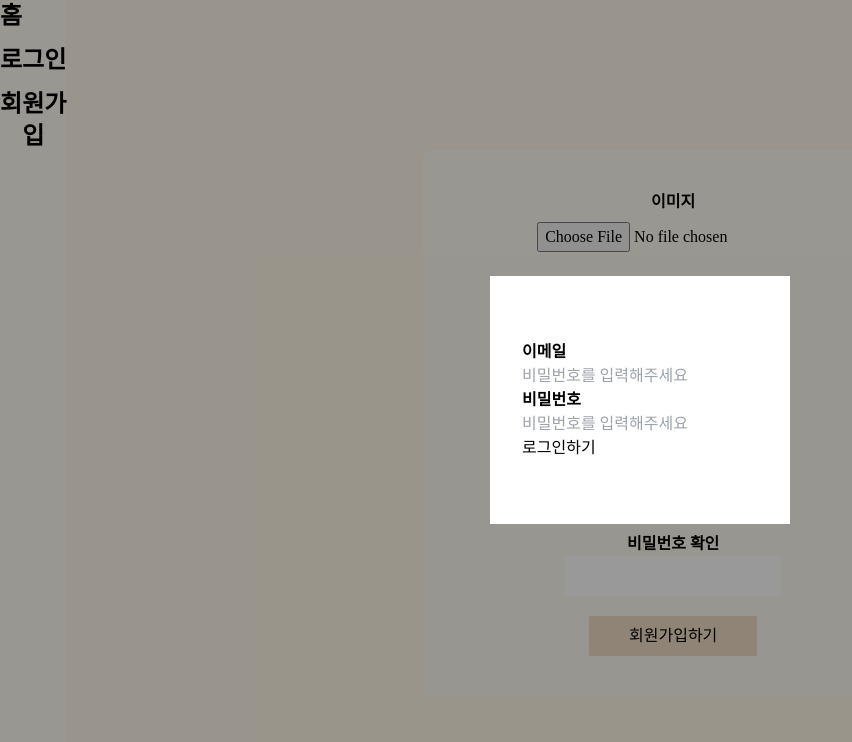
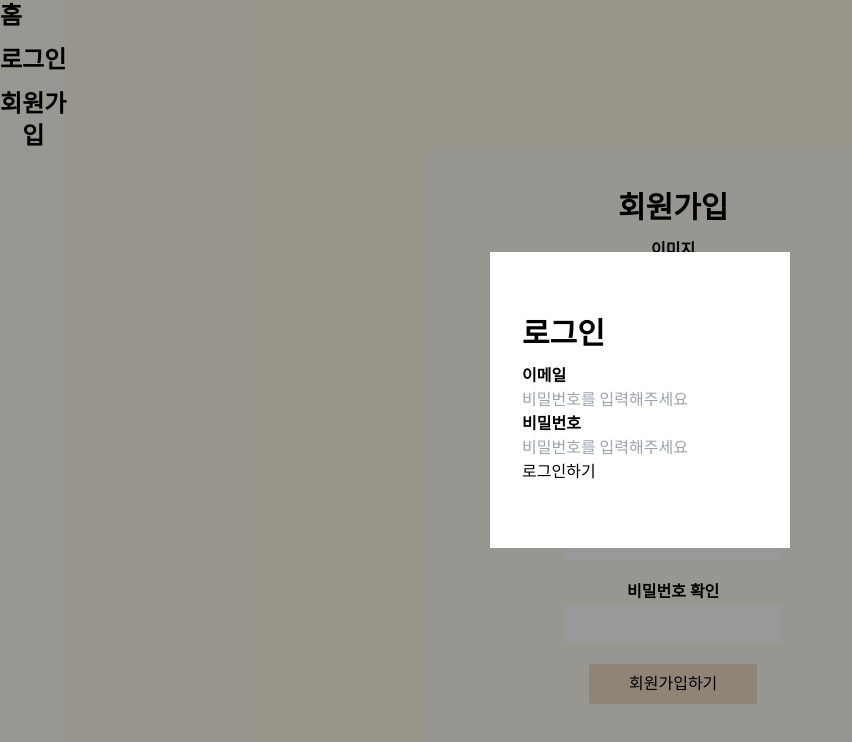
Before and after one commit to Sunjji/Sunjji, a Next.js app: page /sign-up in a window 1280 px wide. Both pictures are taken after a click on the button "로그인". Shown: the top 742 px of the page, without its empty margins (0-852 px from the left). Built offline with nearby package versions, Linux system fonts and the light colour scheme; no server answers; a web font is replaced by a local one.

Commit message:
chore: 로그인, 회원가입 제목

```diff
--- a/app/(providers)/(root)/sign-up/page.tsx
+++ b/app/(providers)/(root)/sign-up/page.tsx
@@ -65,6 +65,7 @@ function SignUpPage() {
   return (
     <main className="flex justify-center">
       <ul className="mt-[150px] bg-point w-[500px] p-10 text-center rounded-[8px]">
+        <h1 className="text-3xl font-bold mb-3">회원가입</h1>
         <li>
           <h2 className="font-bold">이미지</h2>
           <input
--- a/components/LoginModal.tsx
+++ b/components/LoginModal.tsx
@@ -31,6 +31,7 @@ function LogInModal() {
   return (
     // main을 Modal로 변경
     <Modal>
+      <h1 className="text-3xl font-bold mb-3">로그인</h1>
       <h2 className="font-bold">이메일</h2>
       <div>
         <input
```
